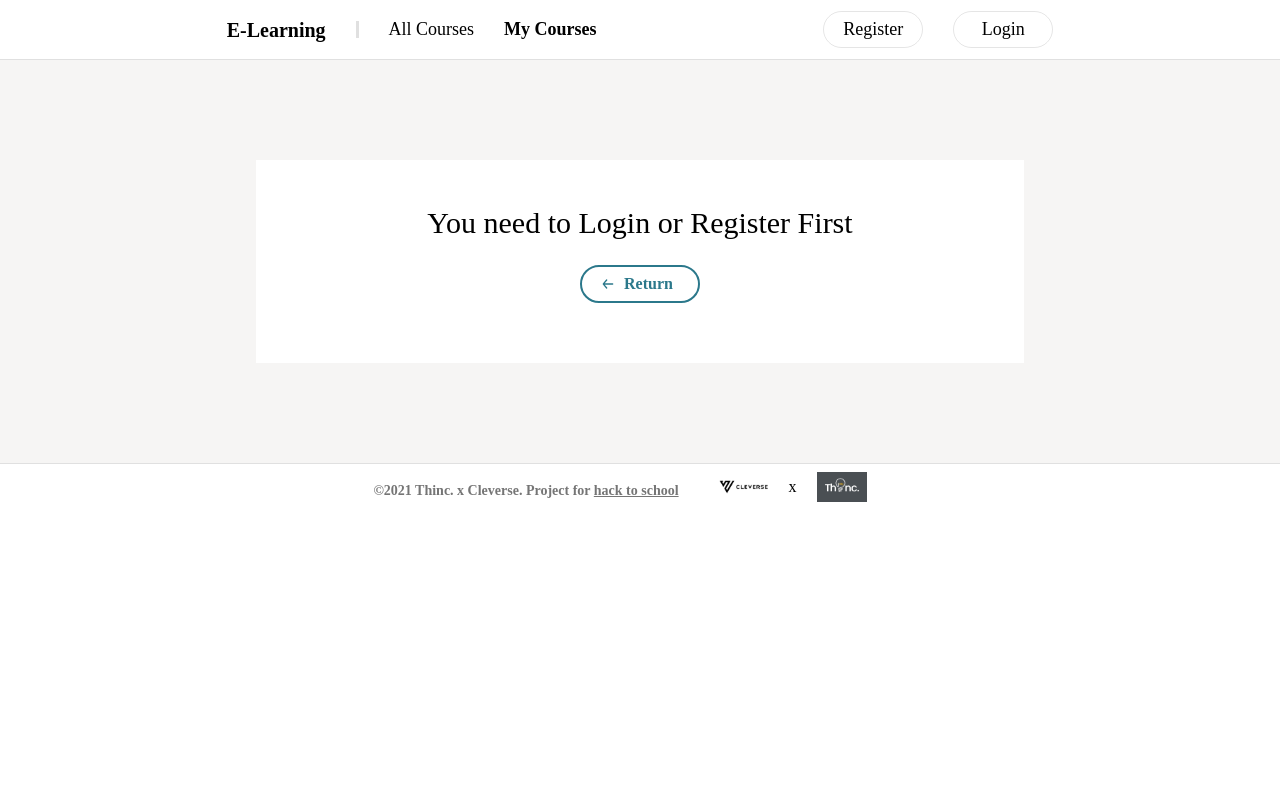
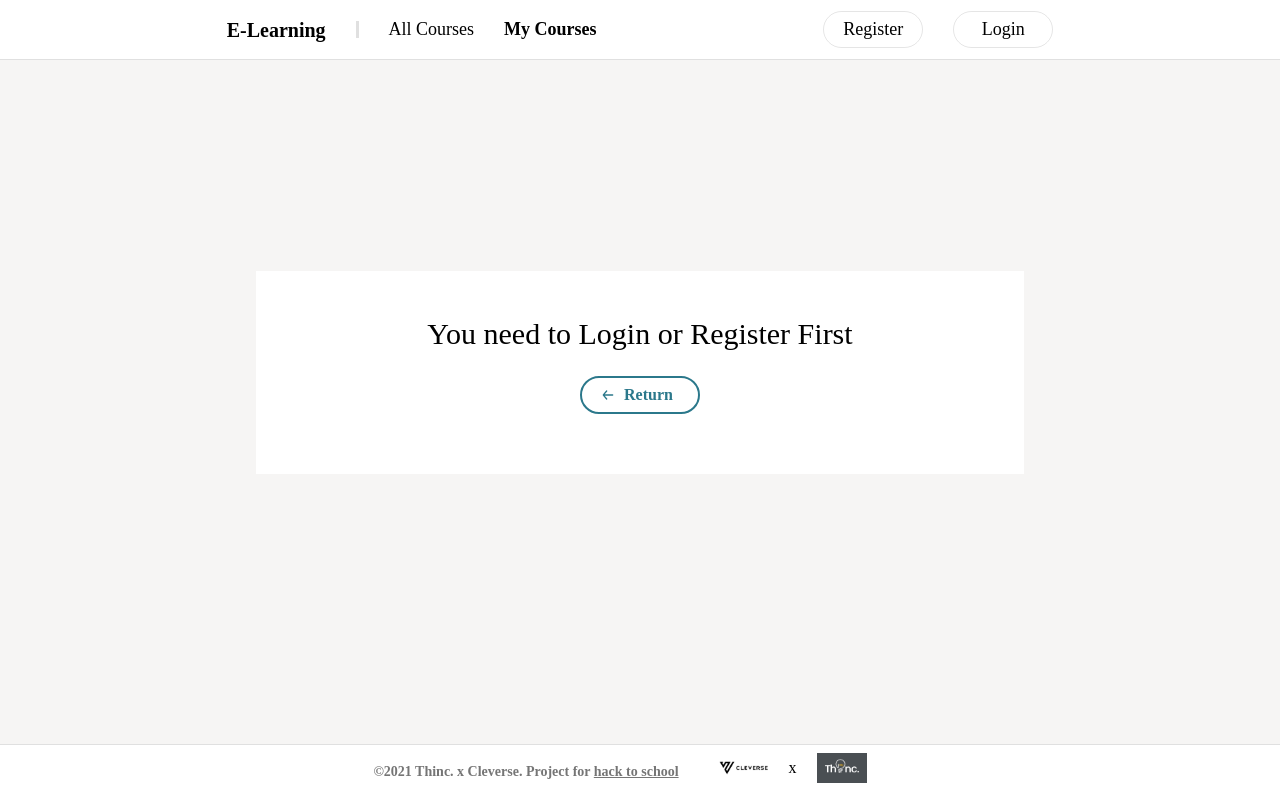
Before and after one commit to NasmeenI/E-COURSE-PLATFORM, a React (Create React App) app in the folder frontend/: page /mycourses in a window 1280 px wide. Built offline with nearby package versions, Linux system fonts and the light colour scheme.

Commit message:
fix: LoginFirst fullscreen

```diff
--- a/frontend/src/views/error/LoginFirst.js
+++ b/frontend/src/views/error/LoginFirst.js
@@ -5,7 +5,7 @@ import ReturnButton from "../../components/returnButton/ReturnButton"
 export default function LoginFirst() {
     return <div>
         <Header />
-        <div className="bg-[#F6F5F4] w-full mt-[60px] px-[20%] justify-center py-[100px]">
+        <div className="bg-[#F6F5F4] w-full h-[93vh] px-[20%] justify-center py-[100px] flex flex-col">
             <div className="flex flex-col bg-white items-center py-[40px]">
                 <span className="font-secondary text-[30px] mb-[20px] text-center">You need to Login or Register First</span>
                 <ReturnButton />
```
